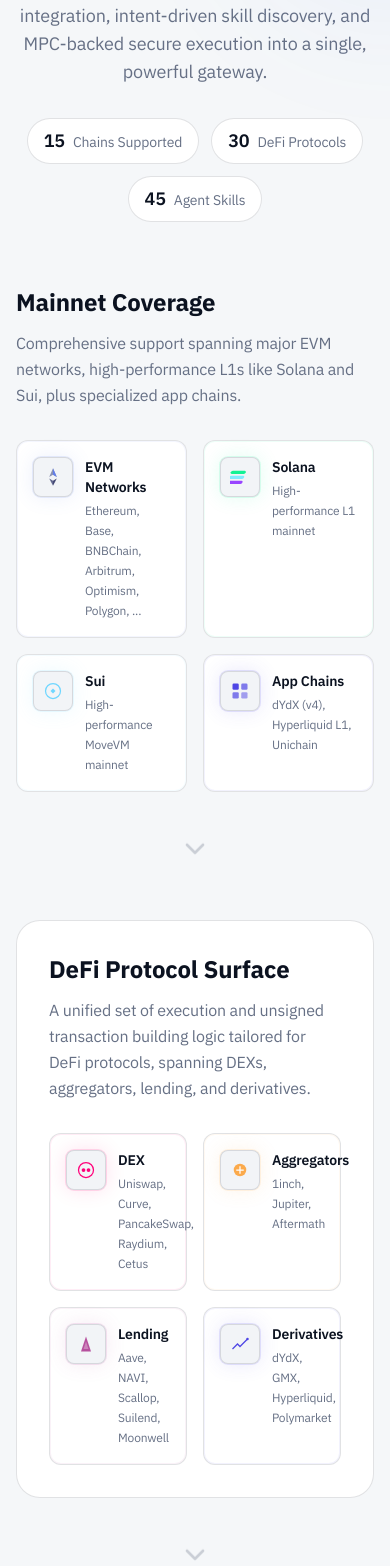
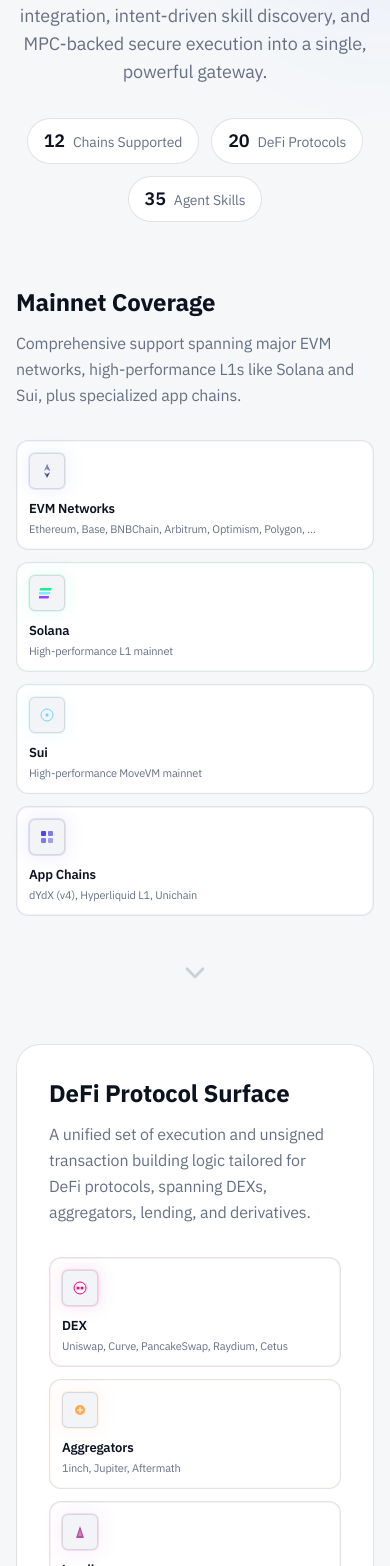
Before and after one commit to SumAlphaAI/website-en, a Next.js app: page / in a window 390 px wide. Shown: the part 1222-2788 px from the top of the page. Built offline with nearby package versions, Linux system fonts and the light colour scheme.

Commit message:
Optimize the display on mobile devices

```diff
--- a/components/BlockchainDefiEcosystem.tsx
+++ b/components/BlockchainDefiEcosystem.tsx
@@ -178,9 +178,9 @@
             transition={{ duration: 0.6, delay: 0.2 }}
             className="mt-8 flex flex-wrap justify-center gap-3"
           >
-            <StatPill label="Chains Supported" value="15" />
-            <StatPill label="DeFi Protocols" value="30" />
-            <StatPill label="Agent Skills" value="45" />
+            <StatPill label="Chains Supported" value="12" />
+            <StatPill label="DeFi Protocols" value="20" />
+            <StatPill label="Agent Skills" value="35" />
           </motion.div>
 
           {/* Step-by-step flow layout */}
@@ -202,7 +202,7 @@
                   </p>
                 </div>
                 <div className="md:col-span-2">
-                  <div className="grid grid-cols-2 gap-4">
+                  <div className="grid grid-cols-1 gap-3 sm:grid-cols-2 sm:gap-4">
                     {liveChains.map((item, i) => (
                       <motion.div
                         key={item.name}
@@ -210,19 +210,19 @@
                         whileInView={{ opacity: 1, y: 0 }}
                         viewport={{ once: true }}
                         transition={{ duration: 0.4, delay: i * 0.1 }}
-                        className="rounded-xl border border-[color:var(--line)] bg-[color:var(--panel)] p-4 transition-all duration-300 hover:-translate-y-1 hover:shadow-lg"
+                        className="rounded-xl border border-[color:var(--line)] bg-[color:var(--panel)] p-3 sm:p-4 transition-all duration-300 hover:-translate-y-1 hover:shadow-lg"
                         style={{ boxShadow: `inset 0 0 0 1px ${item.color}12` }}
                       >
-                        <div className="flex items-start gap-3">
+                        <div className="flex flex-col gap-2.5 sm:flex-row sm:items-start sm:gap-3">
                           <div
-                            className="flex h-10 w-10 shrink-0 items-center justify-center rounded-lg border border-[color:var(--line)] bg-[color:var(--panel-2)]"
+                            className="flex h-9 w-9 shrink-0 items-center justify-center rounded-md border border-[color:var(--line)] bg-[color:var(--panel-2)] sm:h-10 sm:w-10 sm:rounded-lg"
                             style={{ boxShadow: `0 0 0 1px ${item.color}22, 0 0 20px ${item.color}20` }}
                           >
-                            <item.icon className="h-5 w-5" />
+                            <item.icon className="h-4 w-4 sm:h-5 sm:w-5" />
                           </div>
-                          <div className="min-w-0">
-                            <h4 className="font-semibold text-[color:var(--foreground)] text-sm">{item.name}</h4>
-                            <p className="mt-1 text-xs leading-5 text-[color:var(--muted)]">{item.summary}</p>
+                          <div className="min-w-0 flex-1">
+                            <h4 className="text-[13px] font-semibold leading-5 text-[color:var(--foreground)] break-words sm:text-sm">{item.name}</h4>
+                            <p className="mt-0.5 text-[11px] leading-4 text-[color:var(--muted)] break-words sm:mt-1 sm:text-xs sm:leading-5">{item.summary}</p>
                           </div>
                         </div>
                       </motion.div>
@@ -248,7 +248,7 @@
               <div className="rounded-3xl border border-[color:var(--line)] bg-[color:var(--panel)] p-8 md:p-12">
                 <div className="grid md:grid-cols-2 gap-8 items-center">
                   <div className="order-2 md:order-1">
-                    <div className="grid grid-cols-2 gap-4">
+                    <div className="grid grid-cols-1 gap-3 sm:grid-cols-2 sm:gap-4">
                       {liveProtocols.map((item, i) => (
                         <motion.div
                           key={item.name}
@@ -256,19 +256,19 @@
                           whileInView={{ opacity: 1, scale: 1 }}
                           viewport={{ once: true }}
                           transition={{ duration: 0.4, delay: i * 0.1 }}
-                          className="rounded-xl border border-[color:var(--line)] bg-[color:var(--panel)] p-4 transition-all duration-300 hover:-translate-y-1 hover:shadow-lg"
+                          className="rounded-xl border border-[color:var(--line)] bg-[color:var(--panel)] p-3 sm:p-4 transition-all duration-300 hover:-translate-y-1 hover:shadow-lg"
                           style={{ boxShadow: `inset 0 0 0 1px ${item.color}12` }}
                         >
-                          <div className="flex items-start gap-3">
+                          <div className="flex flex-col gap-2.5 sm:flex-row sm:items-start sm:gap-3">
                             <div
-                              className="flex h-10 w-10 shrink-0 items-center justify-center rounded-lg border border-[color:var(--line)] bg-[color:var(--panel-2)]"
+                              className="flex h-9 w-9 shrink-0 items-center justify-center rounded-md border border-[color:var(--line)] bg-[color:var(--panel-2)] sm:h-10 sm:w-10 sm:rounded-lg"
                               style={{ boxShadow: `0 0 0 1px ${item.color}22, 0 0 20px ${item.color}20` }}
                             >
-                              <item.icon className="h-5 w-5" />
+                              <item.icon className="h-4 w-4 sm:h-5 sm:w-5" />
                             </div>
-                            <div className="min-w-0">
-                              <h4 className="font-semibold text-[color:var(--foreground)] text-sm">{item.name}</h4>
-                              <p className="mt-1 text-xs leading-5 text-[color:var(--muted)]">{item.summary}</p>
+                            <div className="min-w-0 flex-1">
+                              <h4 className="text-[13px] font-semibold leading-5 text-[color:var(--foreground)] break-words sm:text-sm">{item.name}</h4>
+                              <p className="mt-0.5 text-[11px] leading-4 text-[color:var(--muted)] break-words sm:mt-1 sm:text-xs sm:leading-5">{item.summary}</p>
                             </div>
                           </div>
                         </motion.div>
```
